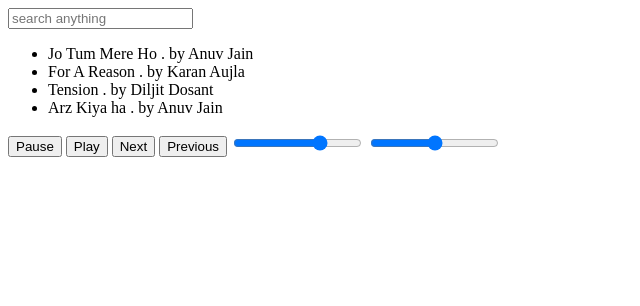
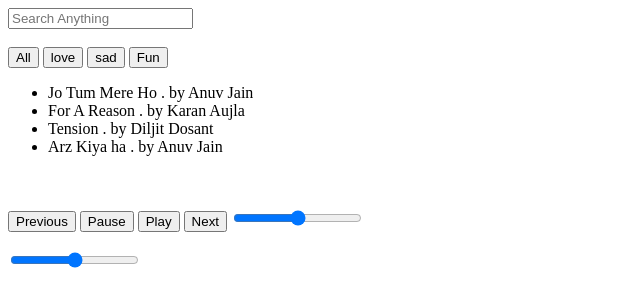
Before and after one commit to ahmed-jtt745/music-player, a plain HTML site: page index.html in a window 1280 px wide. Both pictures are taken after a click on the item "Jo Tum Mere Ho . by Anuv Jain". Shown: the whole page, without its empty margins (0-640 px from the left). Drawn offline with Linux system fonts and the light colour scheme.

Commit message:
Added category buttons and combined with search filter

```diff
--- a/index.html
+++ b/index.html
@@ -6,35 +6,52 @@
     <title>Document</title>
 </head>
 <body>
+    <input type="text" placeholder="Search Anything" id="searchBar">
 
-    <input type="text" placeholder="search anything" id="search">
+    <br><br>
+    <button data-category="All" class="cat-button">All</button>
+    <button data-category="love" class="cat-button">love</button>
+    <button data-category="sad" class="cat-button">sad</button>
+    <button data-category="fun" class="cat-button">Fun</button>
 
-    <ul class="song-list">
+    <ul id="song-list">
 
     </ul>
 
+    <br><br>
+    <button onclick="previousSong()">Previous</button>
     <button onclick="pauseSong()">Pause</button>
     <button onclick="playSong()">Play</button>
     <button onclick="nextSong()">Next</button>
-    <button onclick="previousSong()">Previous</button>
+    <input type="range" min="0" max="100" value="50" id="volumeBar">
+    <br><br>
 
-    <input type="range" min="0" max="100" value="70" id="slider">
-    <input type="range" min="0" max="100" value="0" id="progress">
+    <input type="range" min="0" max="100" value="0" id="progressBar">
+
 
     <script>
-        let ul = document.querySelector('.song-list');
-        let songs = [{ name: "Jo Tum Mere Ho . by Anuv Jain", category: "Sad", src: "songs/song1.mp3"}, { name: "For A Reason . by Karan Aujla", category: "fun", src: "songs/song2.mp3"}, { name: "Tension . by Diljit Dosant", category: "fun", src: "songs/song3.mp3"}, { name: "Arz Kiya ha . by Anuv Jain", category: "love", src: "songs/song4.mp3"}];
-        let currentIndex = 0;
+        let songs = [{ name: "Jo Tum Mere Ho . by Anuv Jain", category: "sad", src: "music-player/songs/song1.mp3"}, { name: "For A Reason . by Karan Aujla", category: "fun", src: "music-player/songs/song2.mp3"}, { name: "Tension . by Diljit Dosant", category: "fun", src: "music-player/songs/song3.mp3"}, { name: "Arz Kiya ha . by Anuv Jain", category: "love", src: "music-player/songs/song4.mp3"}];
+        let ul = document.getElementById('song-list');
+        let progressBar = document.getElementById('progressBar');
+        let volumeSlider = document.getElementById('volumeBar');
         let audio = new Audio();
+        let index = 0;
 
         audio.src = songs[0].src;
+        audio.load();
 
         function loadSong(index){
             audio.src = songs[index].src;
             audio.load();
         }
 
-        function playSong(){
+        function playSong(index){
+            audio.play();
+        }
+
+        function nextSong(){
+            index = (index + 1) % songs.length;
+            loadSong(index);
             audio.play();
         }
 
@@ -42,65 +59,76 @@
             audio.pause();
         }
 
-        function nextSong(){
-            currentIndex = (currentIndex + 1) % songs.length;
-            loadSong(currentIndex);
+        function previousSong(){
+            index = (index - 1 + songs.length) % songs.length;
+            loadSong(index);
             audio.play();
         }
-
-        function previousSong(){
-            currentIndex = (currentIndex - 1 + songs.length) % songs.length;
-            loadSong(currentIndex);
-            audio.play();
-        }
-
-        let volumeSlider = document.getElementById('slider');
 
         volumeSlider.addEventListener('input', () => {
             audio.volume = volumeSlider.value / 100;
         });
 
-        let progressBar = document.getElementById('progress');
-
         audio.addEventListener('timeupdate', () => {
-            const percent = (audio.currentTime / audio.duration) * 100;
-
-            console.log(percent);
-            progressBar.value = percent;
+            progressBar.value = (audio.currentTime / audio.duration) * 100;
         });
 
         progressBar.addEventListener('input', () => {
             audio.currentTime = (progressBar.value / 100) * audio.duration;
         });
 
-        function renderList(filteredList){
+        function renderList(songList){
             ul.innerHTML = "";
 
-            filteredList.forEach((song, index) => {
-                const li = document.createElement('li');
+            songList.forEach((song, songIndex) => {
+                let li = document.createElement('li');
                 li.innerText = song.name;
                 li.dataset.index = index;
 
                 li.addEventListener('click', () => {
-                    currentIndex = index;
-                    loadSong(currentIndex);
-                    audio.play();
+                    index = songIndex;
+                    loadSong(index);
+                    playSong();
                 });
-
                 ul.append(li);
             });
         }
 
-        let search = document.getElementById('search');
-        search.addEventListener('input', () => {
-            const query = search.value;
+        renderList(songs);
+        let activeCategory = "All";
 
-            const filtered = songs.filter(song => song.name.includes(query));
+        let categoryButtons = document.querySelectorAll('.cat-button');
 
-            renderList(filtered);
+        categoryButtons.forEach((btn) => {
+            btn.addEventListener('click', () => {
+                const category = btn.dataset.category;
+                activeCategory = category;
+
+                renderList(getFiltered());
+            });
         });
 
-        renderList(songs);
+        let searchBar = document.getElementById('searchBar');
+        searchBar.addEventListener('input', () => {
+            let query = searchBar.value;
+
+            renderList(getFiltered());
+        });
+
+
+        function getFiltered(){
+            let query = searchBar.value;
+
+            return songs.filter((song) => {
+                const cat = activeCategory == "All" || song.category == activeCategory;
+                const searchMatch = song.name.includes(query);
+
+                return cat && searchMatch;
+            });
+        }
+
+
     </script>
+
 </body>
 </html>
```
